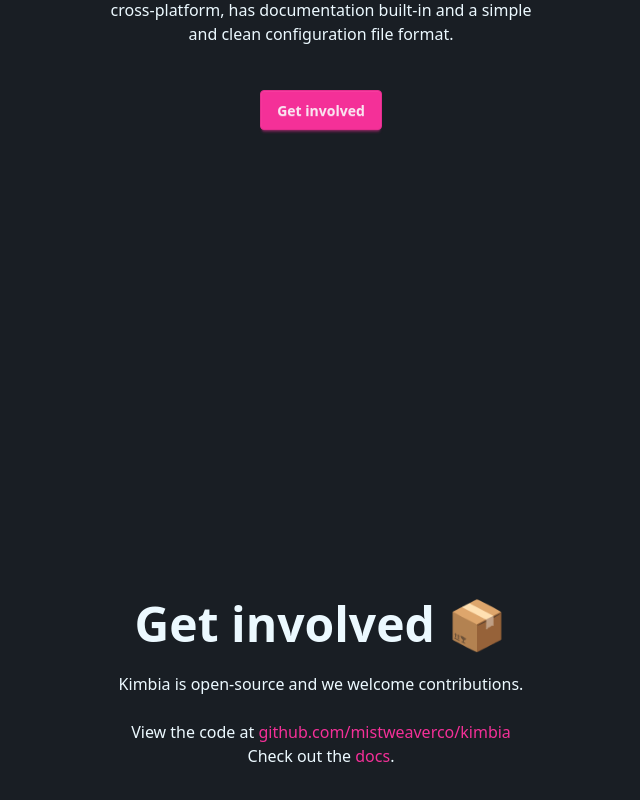
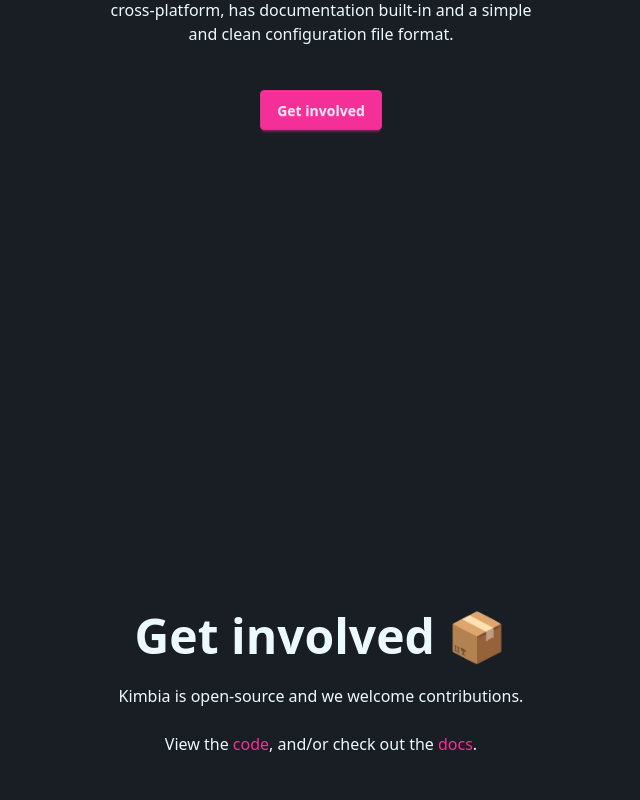
Before and after one commit to mistweaverco/kimbia, a SvelteKit app in the folder web/: page / in a window 1280 px wide. Shown: the part 3716-4516 px from the top of the page, without its empty margins (319-959 px from the left). Built offline with nearby package versions, Linux system fonts and the light colour scheme.

Commit message:
feat(web): change wording.

```diff
--- a/web/src/app.css
+++ b/web/src/app.css
@@ -5,7 +5,7 @@
 
 div.code-toolbar {
 	position: relative;
-  display: grid;
+	display: grid;
 }
 div.code-toolbar > .toolbar {
 	position: absolute;
@@ -23,7 +23,7 @@
 }
 /* icon copy */
 div.code-toolbar > .toolbar > .toolbar-item > button {
-  font-size: 2rem;
+	font-size: 2rem;
 	color: #e6caa8;
 }
 /* color of "Copied!" */
--- a/web/src/routes/+page.svelte
+++ b/web/src/routes/+page.svelte
@@ -219,14 +219,8 @@
 			<h1 class="text-5xl font-bold">Get involved 📦</h1>
 			<p class="py-6">Kimbia is open-source and we welcome contributions.</p>
 			<p>
-				View the code at <a class="text-secondary" href="https://github.com/mistweaverco/kimbia"
-					>github.com/mistweaverco/kimbia</a
-				>
-			</p>
-			<p>
-				Check out the <a class="text-secondary" href="https://kimbia.mwco.app/docs"
-				>docs</a
-				>.
+				View the <a class="text-secondary" href="https://github.com/mistweaverco/kimbia">code</a>,
+				and/or check out the <a class="text-secondary" href="https://kimbia.mwco.app/docs">docs</a>.
 			</p>
 		</div>
 	</div>
```
Also changed, not shown: web/src/lib/HeadComponent.svelte (line endings or trailing spaces).
